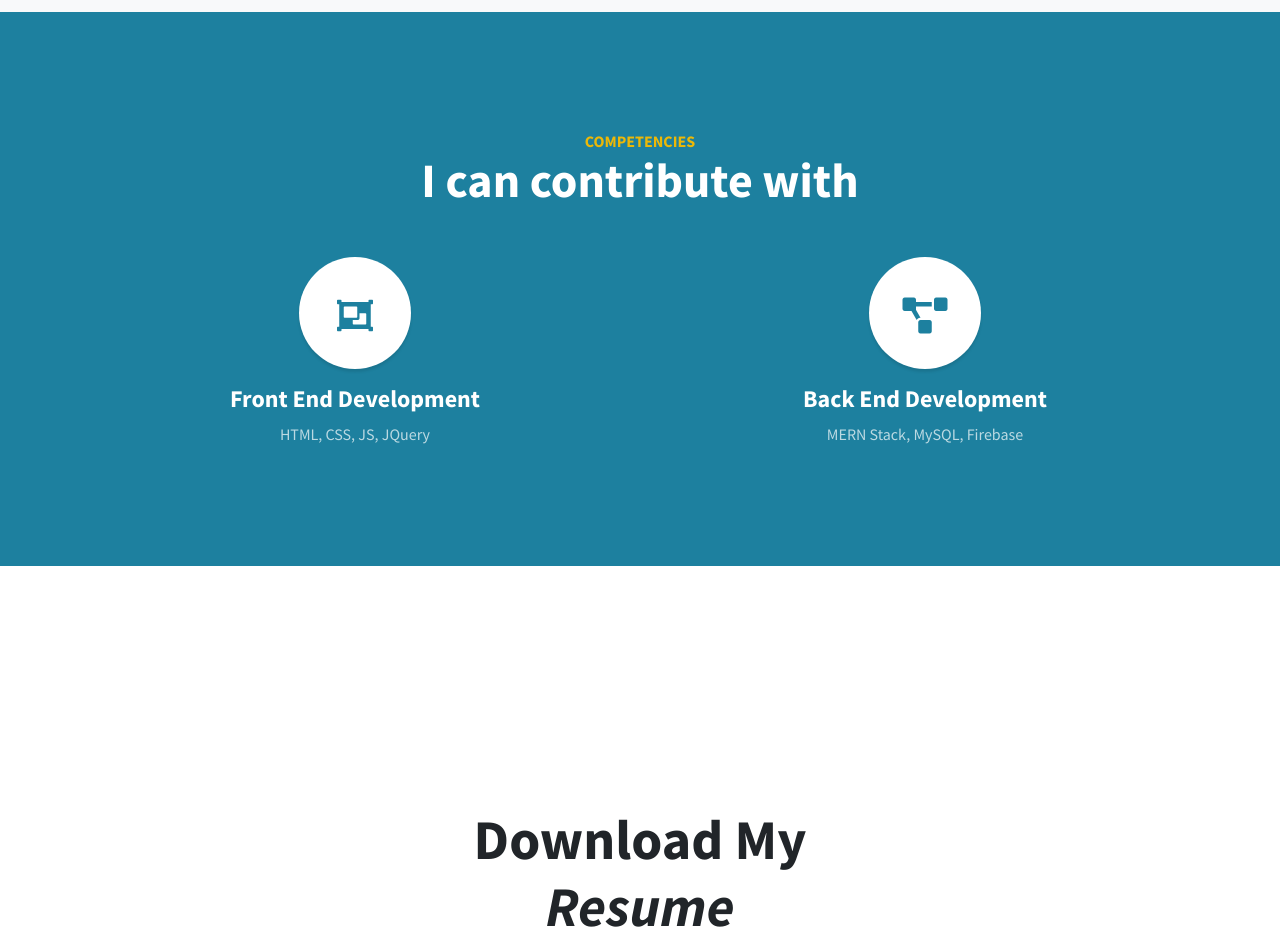
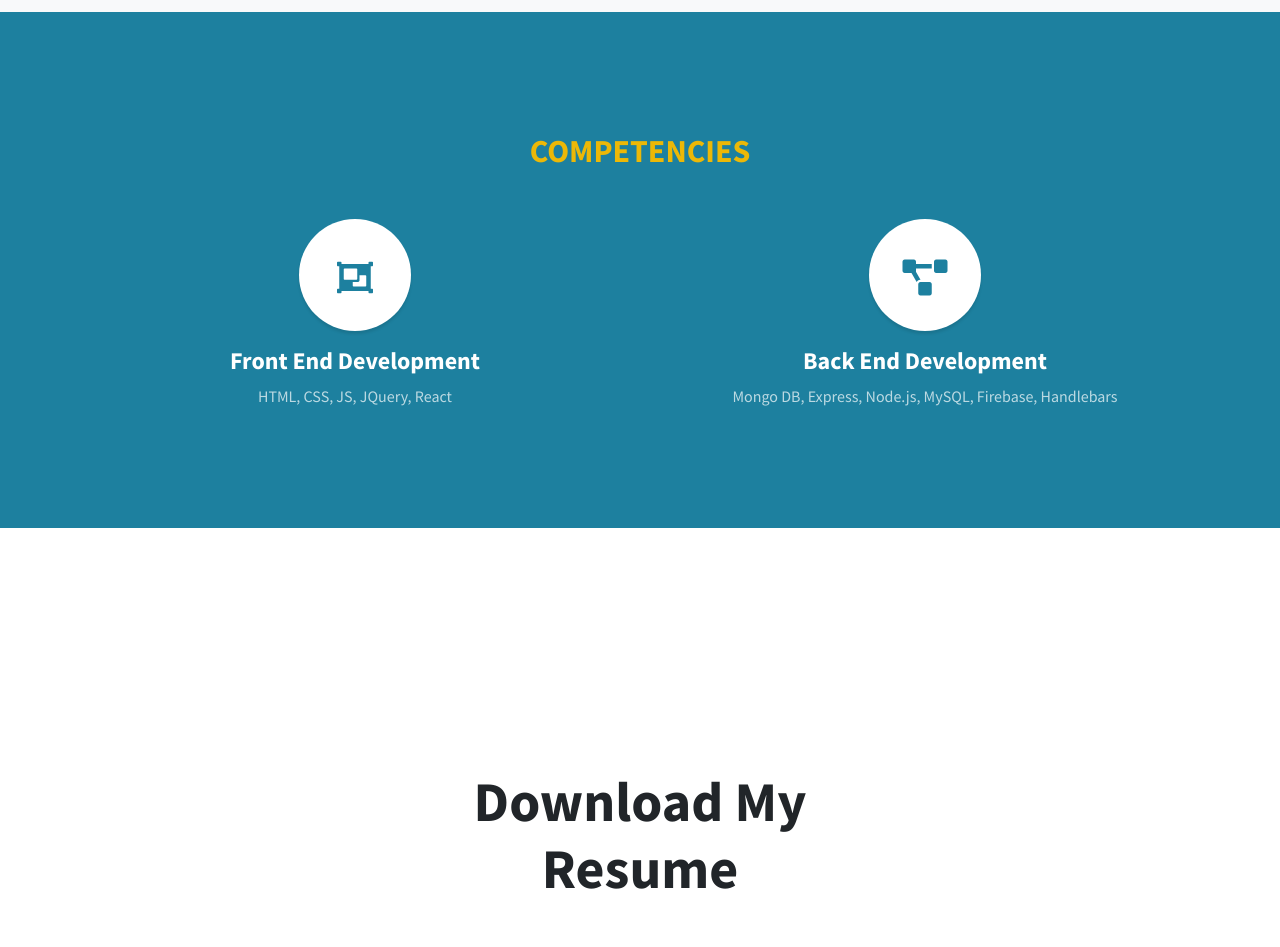
Before and after one commit to ilkovs/ilkovs.github.io, a plain HTML site: page index.html in a window 1280 px wide. Shown: the part 1420-2367 px from the top of the page. Drawn offline with nearby package versions, Linux system fonts and the light colour scheme.

Commit message:
removed few things

```diff
--- a/css/stylish-portfolio.css
+++ b/css/stylish-portfolio.css
@@ -1,8 +1,4 @@
-/*!
- * Start Bootstrap - Stylish Portfolio v5.0.0 (https://startbootstrap.com/template-overviews/stylish-portfolio)
- * Copyright 2013-2018 Start Bootstrap
- * Licensed under MIT (https://github.com/BlackrockDigital/startbootstrap-stylish-portfolio/blob/master/LICENSE)
- */
+
 body,
 html {
   width: 100%;
@@ -28,7 +24,7 @@ body {
 }
 
 .content-section-heading h3 {
-  font-size: 1rem;
+  font-size: 2rem;
   text-transform: uppercase;
 }
 
--- a/index.html
+++ b/index.html
@@ -73,7 +73,7 @@
 
 
   <section class="content-section bg-light" id="about">
-    <div class="container text-center">
+    <div class="container">
       <div class="row">
         <div class="col-lg-3 mx-auto">
           <img class="img img-thumbnail" src="../ilkovs.github.io/img/pic1.jpg">
@@ -102,7 +102,7 @@
     <div class="container">
       <div class="content-section-heading">
         <h3 class="text-secondary mb-0">Competencies</h3>
-        <h2 class="mb-5">I can contribute with</h2>
+        <h2 class="mb-5"></h2>
       </div>
       <div class="row">
         <div class="col-lg-6 col-md-6 mb-5 mb-lg-0">
@@ -112,7 +112,7 @@
           <h4>
             <strong>Front End Development</strong>
           </h4>
-          <p class="text-faded mb-0">HTML, CSS, JS, JQuery</p>
+          <p class="text-faded mb-0">HTML, CSS, JS, JQuery, React</p>
         </div>
         <div class="col-lg-6 col-md-6 mb-5 mb-lg-0">
           <span class="service-icon rounded-circle mx-auto mb-3">
@@ -121,7 +121,7 @@
           <h4>
             <strong>Back End Development</strong>
           </h4>
-          <p class="text-faded mb-0">MERN Stack, MySQL, Firebase</p>
+          <p class="text-faded mb-0">Mongo DB, Express, Node.js, MySQL, Firebase, Handlebars</p>
         </div>
       </div>
   </section>
@@ -129,9 +129,7 @@
 
   <section class="callout">
     <div class="container text-center">
-      <h2 class="mx-auto mb-5">Download My
-        <em>Resume</em>
-      </h2>
+      <h2 class="mx-auto mb-5">Download My Resume</h2>
       <a class="btn btn-primary btn-xl" href="../ilkovs.github.io/resume/S_Ilkov_Resume.pdf" download="My_Resume">Click!</a>
     </div>
   </section>
```
Also changed, not shown: css/stylish-portfolio.min.css.
